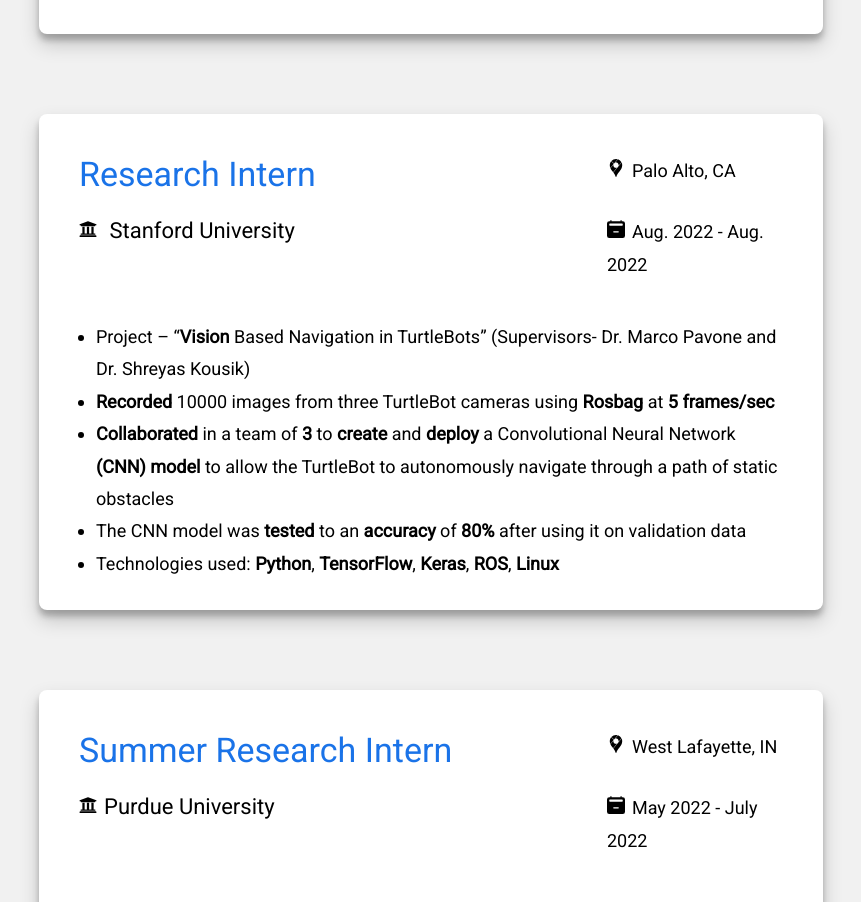
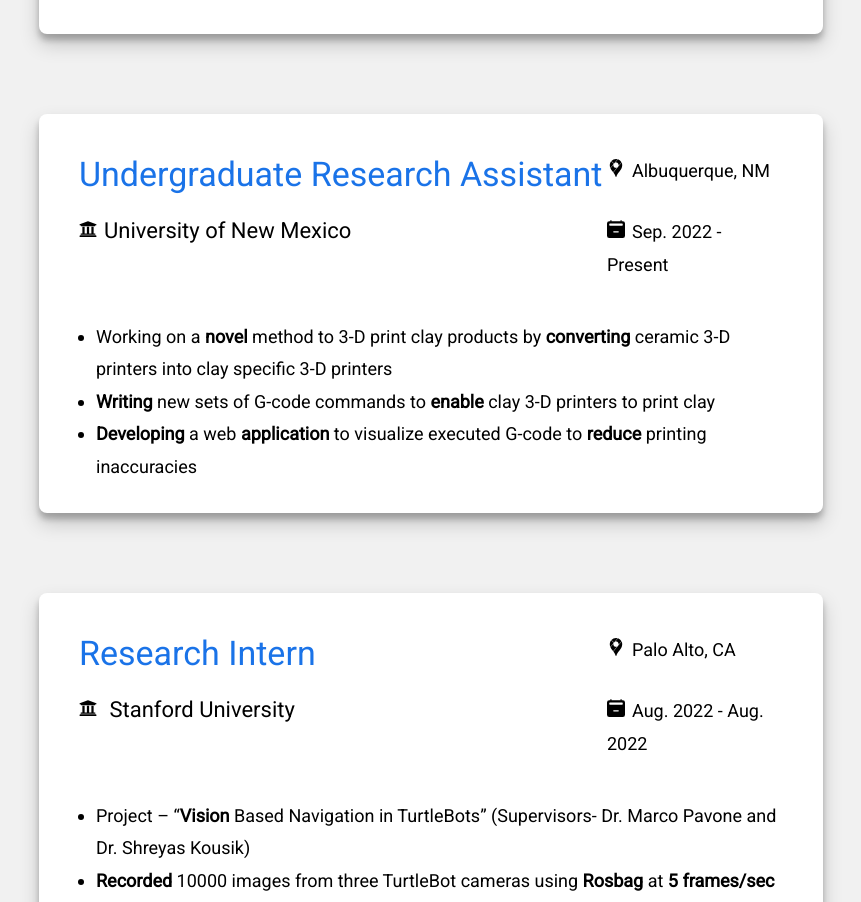
Before and after one commit to SHASWAT2000-loves-logic/Personal-Website, a React (Create React App) app: page / in a window 1280 px wide. Shown: the part 2207-3109 px from the top of the page, without its empty margins (309-1170 px from the left). Built offline with nearby package versions, Linux system fonts and the light colour scheme.

Commit message:
updated experience

```diff
--- a/src/components/Experience.jsx
+++ b/src/components/Experience.jsx
@@ -9,7 +9,6 @@
     <div className="experience_section" id="experience">
       <h1>Experience</h1>
 
-      {/* First experience */}
 
       <div className="card">
         <div className="card_grid">
@@ -25,9 +24,20 @@
         </ul>
       </div>
 
+      <div className="card">
+        <div className="card_grid">
+          <div className="position">Undergraduate Research Assistant</div>
+          <div className="location"><SiGooglemaps className="card_icon"/>Albuquerque, NM</div>
+          <div className="company"><FaUniversity className="card_icon"/>University of New Mexico</div>
+          <div className="dates"><BsFillCalendar2MinusFill className="card_icon"/>Sep. 2022 - Present</div>
+        </div>
+        <ul className="position_description">
+          <li>Working on a <span className="bold">novel</span> method to 3-D print clay products by <span className="bold">converting</span> ceramic 3-D printers into clay specific 3-D printers</li>
+          <li><span className="bold">Writing</span> new sets of G-code commands to <span className="bold">enable</span> clay 3-D printers to print clay</li>
+          <li><span className="bold">Developing</span> a web <span className="bold">application</span> to visualize executed G-code to <span className="bold">reduce</span> printing inaccuracies</li>
+        </ul>
+      </div>
 
-
-    {/* Second experience */}
 
       <div className="card">
         <div className="card_grid">
@@ -45,7 +55,6 @@
         </ul>
       </div>
 
-      {/* Third experience */}
 
       <div className="card">
         <div className="card_grid">
@@ -63,7 +72,6 @@
         </ul>
       </div>
 
-      {/* Fourth experience */}
 
       <div className="card">
         <div className="card_grid">
@@ -80,7 +88,6 @@
         </ul>
       </div>
 
-        {/* Fifth experience */}
 
       <div className="card">
         <div className="card_grid">
@@ -97,7 +104,6 @@
          </ul>
       </div>
 
-        {/* Last experience */}
 
       <div className="card">
         <div className="card_grid">
```
